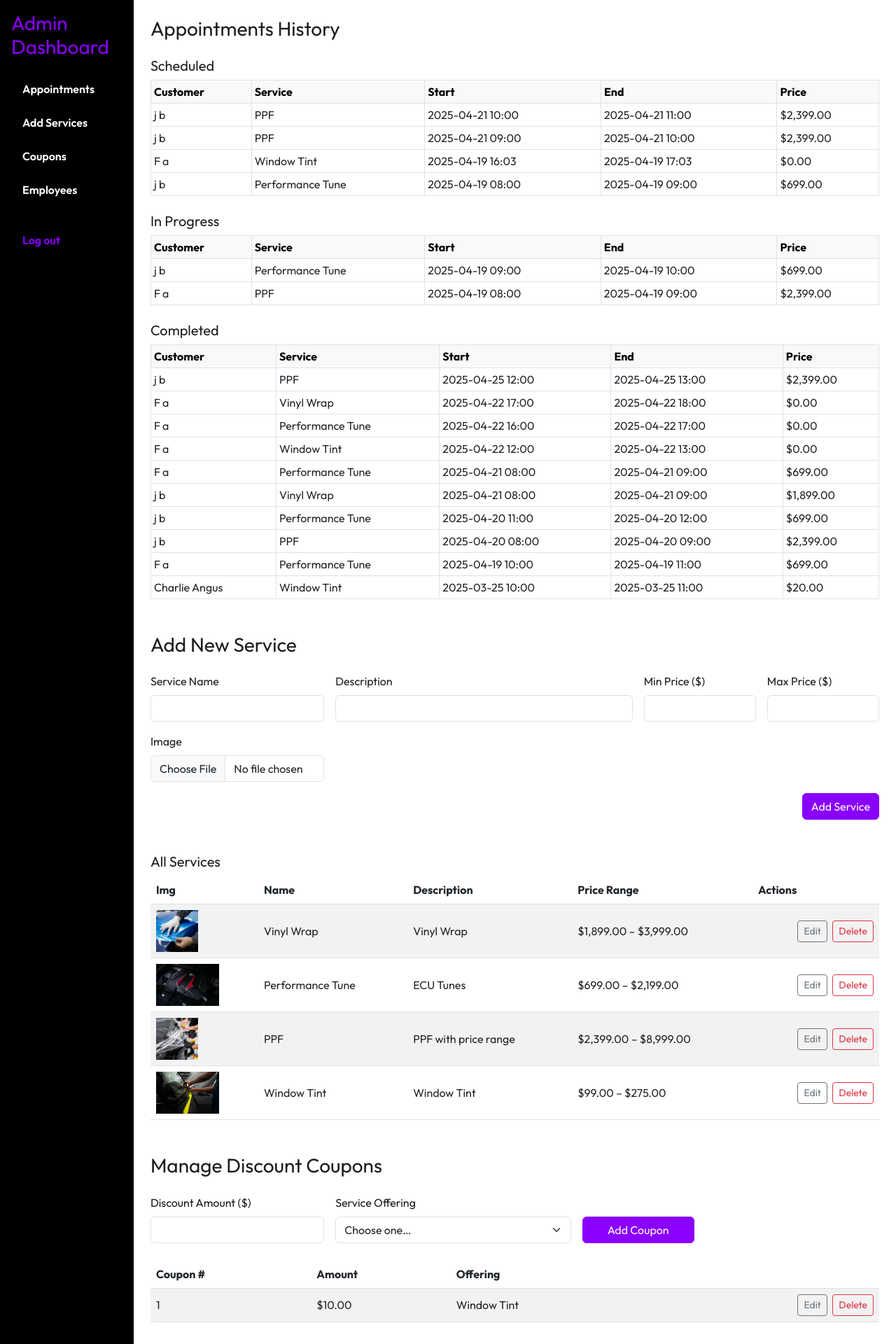
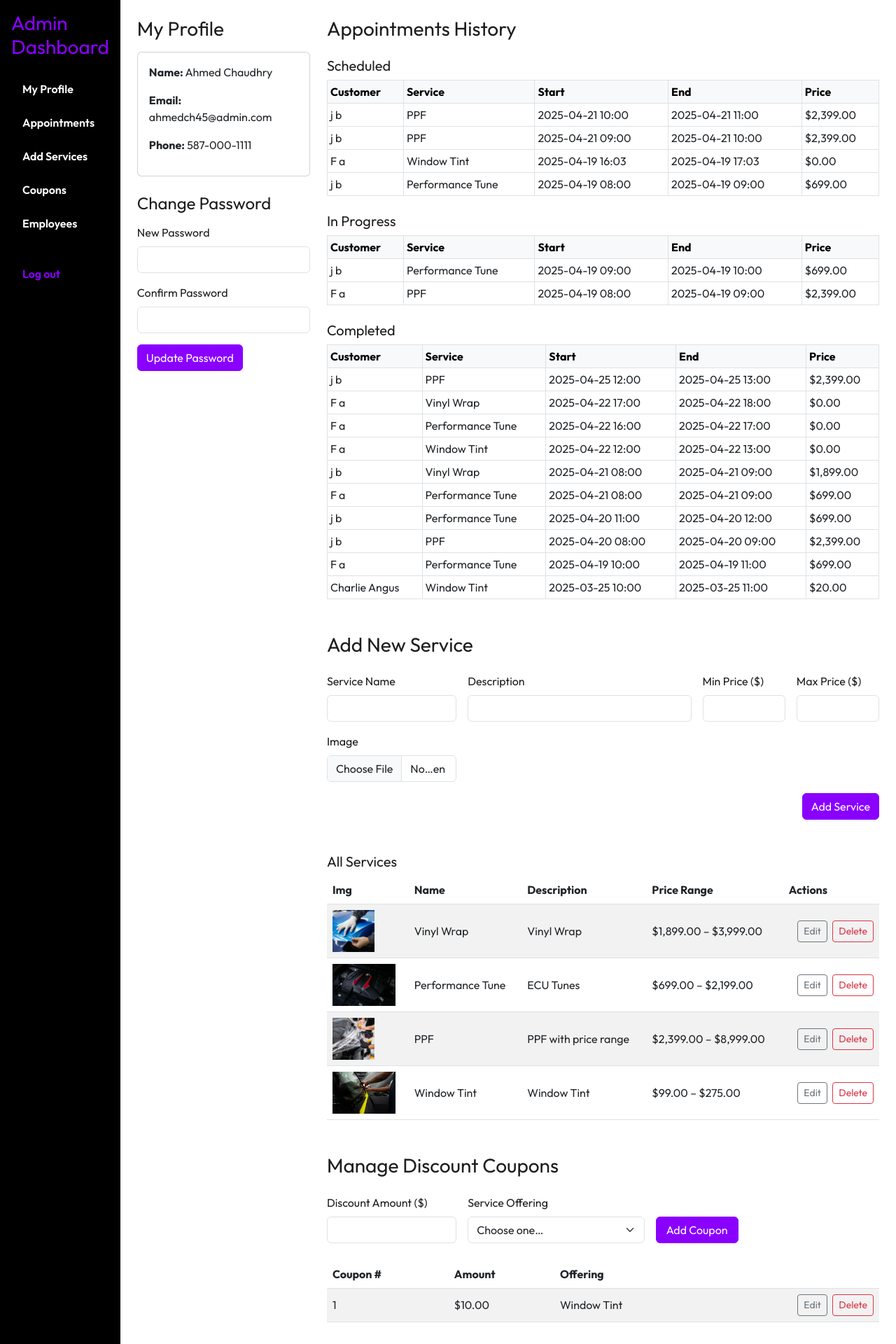
Before and after one commit to Farhad-Alizada/Autobody-Booking-System, a PHP site: page /admin.php in a window 1280 px wide. Shown: the top 1920 px of the page at 70% size. Run offline with PHP 8.4, Linux system fonts and the light colour scheme; a user stored in the database is signed in; data comes from the database, SQL or seed files in the repository.

Commit message:
Added change password feature in admin.

```diff
--- a/admin.php
+++ b/admin.php
@@ -2,15 +2,28 @@
 session_start();
 require_once 'db_connect.php';
 
+// only admins
 if (!isset($_SESSION['user']) || $_SESSION['user']['AccessLevel'] !== 'Admin') {
   header('Location: login.html');
   exit();
 }
+
+// fetch current admin info
+$stmt = $pdo->prepare("
+  SELECT FirstName, LastName, Email, PhoneNumber
+    FROM Users
+   WHERE UserID = ?
+");
+$stmt->execute([$_SESSION['user']['UserID']]);
+$admin = $stmt->fetch(PDO::FETCH_ASSOC)
+       ?: ['FirstName'=>'','LastName'=>'','Email'=>'','PhoneNumber'=>''];
+
+// fetch service offerings for add‑employee dropdown
 $serviceOfferings = $pdo
   ->query("SELECT OfferingID, OfferingName FROM ServiceOffering ORDER BY OfferingName")
   ->fetchAll(PDO::FETCH_ASSOC);
 
-// ── fetch appointments by status ─────────────────────────────────────────
+// helper to pull appointments by status
 function fetchAppointments($pdo, $status) {
   $stmt = $pdo->prepare("
     SELECT
@@ -20,28 +33,27 @@ function fetchAppointments($pdo, $status) {
       S.EndDate,
       S.TotalPrice
     FROM Schedule S
-    JOIN Customer C      ON S.CustomerUserID = C.UserID
-    JOIN Users U         ON C.UserID         = U.UserID
-    JOIN ServiceOffering SO ON S.OfferingID  = SO.OfferingID
+    JOIN Customer C         ON S.CustomerUserID = C.UserID
+    JOIN Users U            ON C.UserID         = U.UserID
+    JOIN ServiceOffering SO ON S.OfferingID     = SO.OfferingID
     WHERE S.Status = ?
     ORDER BY S.StartDate DESC
   ");
   $stmt->execute([$status]);
   return $stmt->fetchAll(PDO::FETCH_ASSOC);
 }
+$scheduled  = fetchAppointments($pdo,'Scheduled');
+$inProgress = fetchAppointments($pdo,'In Progress');
+$completed  = fetchAppointments($pdo,'Completed');
 
-$scheduled  = fetchAppointments($pdo, 'Scheduled');
-$inProgress = fetchAppointments($pdo, 'In Progress');
-$completed  = fetchAppointments($pdo, 'Completed');
+// fetch services list
+$services = $pdo
+  ->query("SELECT OfferingID, OfferingName, ServiceDescription, MinPrice, MaxPrice, ImagePath
+           FROM ServiceOffering
+           ORDER BY OfferingID DESC")
+  ->fetchAll(PDO::FETCH_ASSOC);
 
-// ── fetch services ───────────────────────────────────────────────────────
-$services = $pdo->query("
-  SELECT OfferingID, OfferingName, ServiceDescription, MinPrice, MaxPrice, ImagePath
-  FROM ServiceOffering
-  ORDER BY OfferingID DESC
-")->fetchAll(PDO::FETCH_ASSOC);
-
-// ── fetch coupons (now sorted ASC by CouponNumber) ────────────────────────
+// fetch coupons for this admin
 $couponsQ = $pdo->prepare("
   SELECT DC.CouponNumber, DC.DiscountAmount, SO.OfferingName, SO.MaxPrice
     FROM DiscountCoupon DC
@@ -52,9 +64,9 @@ $couponsQ = $pdo->prepare("
 $couponsQ->execute([$_SESSION['user']['UserID']]);
 $coupons = $couponsQ->fetchAll(PDO::FETCH_ASSOC);
 
-// ── fetch employees ──────────────────────────────────────────────────────
-$employees = $pdo->query("
-  SELECT
+// fetch all employees
+$employees = $pdo
+  ->query("SELECT
              U.UserID,
              CONCAT(U.FirstName,' ',U.LastName) AS name,
              U.Email,
@@ -65,18 +77,23 @@ $employees = $pdo->query("
            FROM Employee E
            JOIN Users U ON E.UserID = U.UserID
            LEFT JOIN ScheduleEmployee SE ON E.UserID = SE.EmployeeUserID
-  GROUP BY E.UserID
-")->fetchAll(PDO::FETCH_ASSOC);
+           GROUP BY E.UserID")
+  ->fetchAll(PDO::FETCH_ASSOC);
 ?>
-
-
 <!DOCTYPE html>
 <html lang="en">
 <head>
-  <meta charset="UTF-8"><meta name="viewport" content="width=device-width,initial-scale=1.0">
+  <meta charset="UTF-8">
+  <meta name="viewport" content="width=device-width,initial-scale=1">
   <title>WrapLab Admin Dashboard</title>
-  <link rel="stylesheet" href="https://cdn.jsdelivr.net/npm/bootstrap@5.3.0/dist/css/bootstrap.min.css">
-  <link href="https://fonts.googleapis.com/css2?family=Outfit:wght@400;600;700&display=swap" rel="stylesheet">
+  <link
+    href="https://cdn.jsdelivr.net/npm/bootstrap@5.3.0/dist/css/bootstrap.min.css"
+    rel="stylesheet"
+  >
+  <link
+    href="https://fonts.googleapis.com/css2?family=Outfit:wght@400;600;700&display=swap"
+    rel="stylesheet"
+  >
   <link rel="stylesheet" href="styles.css">
 </head>
 <body class="d-flex">
@@ -85,15 +102,65 @@ $employees = $pdo->query("
   <nav id="sidebar" class="bg-black text-white p-3">
     <h3 class="text-purple mb-4">Admin Dashboard</h3>
     <ul class="nav flex-column">
+      <li class="nav-item mb-2"><a class="nav-link text-white" href="#my-profile">My Profile</a></li>
       <li class="nav-item mb-2"><a class="nav-link text-white" href="#appointments-history">Appointments</a></li>
       <li class="nav-item mb-2"><a class="nav-link text-white" href="#add-services">Add Services</a></li>
       <li class="nav-item mb-2"><a class="nav-link text-white" href="#coupon-panel">Coupons</a></li>
       <li class="nav-item mb-2"><a class="nav-link text-white" href="#assign-employees">Employees</a></li>
-      <li class="nav-item mt-4"><a class="nav-link text-purple" href="login.html">Log out</a></li>
+      <li class="nav-item mt-4"><a class="nav-link text-purple" href="login.php">Log out</a></li>
     </ul>
   </nav>
 
+  <!-- MAIN CONTENT (30% / 70% split) -->
+  <div class="flex-grow-1">
     <div class="container-fluid p-4">
+      <div class="row">
+
+        <!-- PROFILE & CHANGE PASSWORD (30%) -->
+        <div class="col-lg-3 mb-5">
+          <section id="my-profile">
+            <h3 class="mb-3">My Profile</h3>
+            <div class="card mb-4">
+              <div class="card-body">
+                <p><strong>Name:</strong> <?= htmlspecialchars("{$admin['FirstName']} {$admin['LastName']}") ?></p>
+                <p><strong>Email:</strong> <?= htmlspecialchars($admin['Email']) ?></p>
+                <p><strong>Phone:</strong> <?= htmlspecialchars($admin['PhoneNumber']) ?></p>
+              </div>
+            </div>
+
+            <h4 class="mb-3">Change Password</h4>
+            <form id="password-form" action="update_password.php" method="POST" class="row g-3">
+              <div class="col-12">
+                <label for="new_pwd" class="form-label">New Password</label>
+                <input
+                  type="password"
+                  id="new_pwd"
+                  name="new_password"
+                  class="form-control"
+                  minlength="6"
+                  required
+                >
+              </div>
+              <div class="col-12">
+                <label for="confirm_pwd" class="form-label">Confirm Password</label>
+                <input
+                  type="password"
+                  id="confirm_pwd"
+                  name="confirm_password"
+                  class="form-control"
+                  minlength="6"
+                  required
+                >
+              </div>
+              <div class="col-12">
+                <button type="submit" class="btn btn-primary">Update Password</button>
+              </div>
+            </form>
+          </section>
+        </div>
+
+
+      <div class="col-lg-9">
 
           <!-- APPOINTMENTS HISTORY -->
           <section id="appointments-history" class="mb-5">
@@ -103,7 +170,11 @@ $employees = $pdo->query("
             <table class="table table-sm table-bordered mb-4">
               <thead class="table-light">
                 <tr>
-            <th>Customer</th><th>Service</th><th>Start</th><th>End</th><th>Price</th>
+                  <th>Customer</th>
+                  <th>Service</th>
+                  <th>Start</th>
+                  <th>End</th>
+                  <th>Price</th>
                 </tr>
               </thead>
               <tbody>
@@ -120,11 +191,18 @@ $employees = $pdo->query("
                 <?php endforeach; endif; ?>
               </tbody>
             </table>
+
             <!-- In Progress -->
             <h5>In Progress</h5>
             <table class="table table-sm table-bordered mb-4">
               <thead class="table-light">
-          <tr><th>Customer</th><th>Service</th><th>Start</th><th>End</th><th>Price</th></tr>
+                <tr>
+                  <th>Customer</th>
+                  <th>Service</th>
+                  <th>Start</th>
+                  <th>End</th>
+                  <th>Price</th>
+                </tr>
               </thead>
               <tbody>
                 <?php if (empty($inProgress)): ?>
@@ -140,11 +218,18 @@ $employees = $pdo->query("
                 <?php endforeach; endif; ?>
               </tbody>
             </table>
+
             <!-- Completed -->
             <h5>Completed</h5>
             <table class="table table-sm table-bordered mb-5">
               <thead class="table-light">
-          <tr><th>Customer</th><th>Service</th><th>Start</th><th>End</th><th>Price</th></tr>
+                <tr>
+                  <th>Customer</th>
+                  <th>Service</th>
+                  <th>Start</th>
+                  <th>End</th>
+                  <th>Price</th>
+                </tr>
               </thead>
               <tbody>
                 <?php if (empty($completed)): ?>
@@ -165,7 +250,13 @@ $employees = $pdo->query("
           <!-- ADD SERVICE -->
           <section id="add-services" class="mb-5">
             <h3 class="mb-4">Add New Service</h3>
-      <form id="service-form" action="add_service.php" method="POST" enctype="multipart/form-data" class="row g-3">
+            <form
+              id="service-form"
+              action="add_service.php"
+              method="POST"
+              enctype="multipart/form-data"
+              class="row g-3"
+            >
               <div class="col-md-3">
                 <label class="form-label">Service Name</label>
                 <input name="serviceName" class="form-control" required>
@@ -176,15 +267,34 @@ $employees = $pdo->query("
               </div>
               <div class="col-md-2">
                 <label class="form-label">Min Price ($)</label>
-          <input id="minPrice" name="minPrice" type="number" step="0.01" class="form-control" required>
+                <input
+                  id="minPrice"
+                  name="minPrice"
+                  type="number"
+                  step="0.01"
+                  class="form-control"
+                  required
+                >
               </div>
               <div class="col-md-2">
                 <label class="form-label">Max Price ($)</label>
-          <input id="maxPrice" name="maxPrice" type="number" step="0.01" class="form-control" required>
+                <input
+                  id="maxPrice"
+                  name="maxPrice"
+                  type="number"
+                  step="0.01"
+                  class="form-control"
+                  required
+                >
               </div>
               <div class="col-md-3">
                 <label class="form-label">Image</label>
-          <input name="serviceImage" type="file" accept="image/*" class="form-control">
+                <input
+                  name="serviceImage"
+                  type="file"
+                  accept="image/*"
+                  class="form-control"
+                >
               </div>
               <div class="col-12 text-end">
                 <button class="btn btn-primary">Add Service</button>
@@ -192,7 +302,7 @@ $employees = $pdo->query("
             </form>
           </section>
 
-    <!-- ALL SERVICES -->
+          <!-- ALL SERVICES TABLE -->
           <h5 class="mt-4 mb-2">All Services</h5>
           <table class="table table-striped align-middle mb-5">
             <thead>
@@ -201,11 +311,15 @@ $employees = $pdo->query("
               </tr>
             </thead>
             <tbody>
-        <?php foreach($services as $s): ?>
+              <?php foreach ($services as $s): ?>
                 <tr>
                   <td>
-            <?php if($s['ImagePath']): ?>
-              <img src="<?=htmlspecialchars($s['ImagePath'])?>" class="img-fluid" style="max-height:60px">
+                    <?php if ($s['ImagePath']): ?>
+                      <img
+                        src="<?=htmlspecialchars($s['ImagePath'])?>"
+                        class="img-fluid"
+                        style="max-height:60px"
+                      >
                     <?php endif; ?>
                   </td>
                   <td><?=htmlspecialchars($s['OfferingName'])?></td>
@@ -214,10 +328,16 @@ $employees = $pdo->query("
                     $<?=number_format($s['MinPrice'],2)?> – $<?=number_format($s['MaxPrice'],2)?>
                   </td>
                   <td class="text-end">
-            <a href="edit_service.php?id=<?=$s['OfferingID']?>" class="btn btn-sm btn-outline-secondary me-1">Edit</a>
+                    <a
+                      href="edit_service.php?id=<?=$s['OfferingID']?>"
+                      class="btn btn-sm btn-outline-secondary me-1"
+                    >Edit</a>
                     <form action="delete_service.php" method="POST" class="d-inline">
                       <input type="hidden" name="offering_id" value="<?=$s['OfferingID']?>">
-              <button class="btn btn-sm btn-outline-danger" onclick="return confirm('Delete this service?')">Delete</button>
+                      <button
+                        class="btn btn-sm btn-outline-danger"
+                        onclick="return confirm('Delete this service?')"
+                      >Delete</button>
                     </form>
                   </td>
                 </tr>
@@ -228,25 +348,44 @@ $employees = $pdo->query("
           <!-- COUPON PANEL -->
           <section id="coupon-panel" class="mb-5">
             <h3 class="mb-4">Manage Discount Coupons</h3>
-      <form id="coupon-form" action="add_coupon.php" method="POST" class="row g-3 mb-4">
+            <form
+              id="coupon-form"
+              action="add_coupon.php"
+              method="POST"
+              class="row g-3 mb-4"
+            >
               <div class="col-md-3">
                 <label class="form-label">Discount Amount ($)</label>
-          <input id="discountAmt" name="amount" type="number" step="0.01" class="form-control" required>
+                <input
+                  id="discountAmt"
+                  name="amount"
+                  type="number"
+                  step="0.01"
+                  class="form-control"
+                  required
+                >
               </div>
               <div class="col-md-4">
                 <label class="form-label">Service Offering</label>
-          <select id="couponSvc" name="offering_id" class="form-select" required>
+                <select
+                  id="couponSvc"
+                  name="offering_id"
+                  class="form-select"
+                  required
+                >
                   <option value="">Choose one…</option>
-            <?php foreach($services as $svc): ?>
-              <option value="<?=$svc['OfferingID']?>"
-                      data-max="<?=$svc['MaxPrice']?>">
+                  <?php foreach ($services as $svc): ?>
+                    <option
+                      value="<?=$svc['OfferingID']?>"
+                      data-max="<?=$svc['MaxPrice']?>"
+                    >
                       <?=htmlspecialchars($svc['OfferingName'])?>
                       (max $<?=number_format($svc['MaxPrice'],2)?>)
                     </option>
                   <?php endforeach; ?>
                 </select>
               </div>
-        <input type="hidden" name="admin_id" value="<?= $_SESSION['user']['UserID'] ?>">
+              <input type="hidden" name="admin_id" value="<?=$_SESSION['user']['UserID']?>">
               <div class="col-md-2 align-self-end">
                 <button class="btn btn-primary w-100">Add Coupon</button>
               </div>
@@ -254,19 +393,27 @@ $employees = $pdo->query("
 
             <table class="table table-striped align-middle mb-5">
               <thead>
-          <tr><th>Coupon #</th><th>Amount</th><th>Offering</th><th></th></tr>
+                <tr>
+                  <th>Coupon #</th><th>Amount</th><th>Offering</th><th></th>
+                </tr>
               </thead>
               <tbody>
-          <?php foreach($coupons as $c): ?>
+                <?php foreach ($coupons as $c): ?>
                   <tr>
                     <td><?=$c['CouponNumber']?></td>
                     <td>$<?=number_format($c['DiscountAmount'],2)?></td>
                     <td><?=htmlspecialchars($c['OfferingName'])?></td>
                     <td class="text-end">
-              <a href="edit_coupon.php?id=<?=$c['CouponNumber']?>" class="btn btn-sm btn-outline-secondary me-1">Edit</a>
+                      <a
+                        href="edit_coupon.php?id=<?=$c['CouponNumber']?>"
+                        class="btn btn-sm btn-outline-secondary me-1"
+                      >Edit</a>
                       <form action="delete_coupon.php" method="POST" class="d-inline">
                         <input type="hidden" name="coupon_number" value="<?=$c['CouponNumber']?>">
-                <button class="btn btn-sm btn-outline-danger" onclick="return confirm('Delete this coupon?')">Delete</button>
+                        <button
+                          class="btn btn-sm btn-outline-danger"
+                          onclick="return confirm('Delete this coupon?')"
+                        >Delete</button>
                       </form>
                     </td>
                   </tr>
@@ -275,7 +422,7 @@ $employees = $pdo->query("
             </table>
           </section>
 
-     <!-- ▶︎ Employees -->
+          <!-- EMPLOYEES TABLE -->
           <section id="assign-employees" class="mb-5">
             <h3 class="mb-4">Employees</h3>
             <table class="table table-striped align-middle">
@@ -295,14 +442,16 @@ $employees = $pdo->query("
                     <td><?=htmlspecialchars($e['Specialization'])?></td>
                     <td><?=$e['jobs']?></td>
                     <td class="text-end">
-              <a href="edit_employee.php?id=<?=$e['UserID']?>"
-                 class="btn btn-sm btn-outline-secondary me-1">Edit</a>
+                      <a
+                        href="edit_employee.php?id=<?=$e['UserID']?>"
+                        class="btn btn-sm btn-outline-secondary me-1"
+                      >Edit</a>
                       <form action="delete_employee.php" method="POST" class="d-inline">
                         <input type="hidden" name="user_id" value="<?=$e['UserID']?>">
-                <button class="btn btn-sm btn-outline-danger"
-                        onclick="return confirm('Delete this employee?')">
-                  Delete
-                </button>
+                        <button
+                          class="btn btn-sm btn-outline-danger"
+                          onclick="return confirm('Delete this employee?')"
+                        >Delete</button>
                       </form>
                     </td>
                   </tr>
@@ -311,10 +460,15 @@ $employees = $pdo->query("
             </table>
           </section>
 
- <!-- ▶︎ Add New Employee -->
+          <!-- ADD NEW EMPLOYEE -->
           <section id="add-employee" class="mb-5">
             <h3 class="mb-4">Add New Employee</h3>
-      <form action="add_employee.php" method="POST" class="row g-3" style="max-width:800px;">
+            <form
+              action="add_employee.php"
+              method="POST"
+              class="row g-3"
+              style="max-width:800px;"
+            >
               <div class="col-md-4">
                 <label class="form-label">First Name</label>
                 <input name="first_name" class="form-control" required>
@@ -335,9 +489,9 @@ $employees = $pdo->query("
                 <label class="form-label">Specialization</label>
                 <select name="specialization" class="form-select" required>
                   <option value="">Choose one…</option>
-    <?php foreach($serviceOfferings as $svc): ?>
-      <option value="<?= htmlspecialchars($svc['OfferingName']) ?>">
-        <?= htmlspecialchars($svc['OfferingName']) ?>
+                  <?php foreach ($serviceOfferings as $svc): ?>
+                    <option value="<?=htmlspecialchars($svc['OfferingName'])?>">
+                      <?=htmlspecialchars($svc['OfferingName'])?>
                     </option>
                   <?php endforeach; ?>
                 </select>
@@ -347,13 +501,28 @@ $employees = $pdo->query("
               </div>
             </form>
           </section>
+
+        </div><!-- /.col-lg-9 -->
+
+      </div><!-- /.row -->
     </div><!-- /.container-fluid -->
-
-  <!-- Employee Modal (unchanged) … -->
+  </div><!-- /.flex-grow-1 -->
 
   <script src="https://cdn.jsdelivr.net/npm/bootstrap@5.3.0/dist/js/bootstrap.bundle.min.js"></script>
   <script>
-    // ── Validate Add Service: min ≤ max ─────────────────────────────────
+
+
+    // ── Password mismatch alert ────────────────────────────────────────────────
+    document.getElementById('password-form').addEventListener('submit', function(e) {
+      const newPwd     = document.getElementById('new_pwd').value.trim();
+      const confirmPwd = document.getElementById('confirm_pwd').value.trim();
+      if (newPwd !== confirmPwd) {
+        e.preventDefault();
+        alert(`❗ Passwords do not match.`);
+        document.getElementById('confirm_pwd').focus();
+      }
+    });
+    // Service min ≤ max
     document.getElementById('service-form').addEventListener('submit', function(e) {
       const min = parseFloat(document.getElementById('minPrice').value) || 0;
       const max = parseFloat(document.getElementById('maxPrice').value) || 0;
@@ -364,26 +533,17 @@ $employees = $pdo->query("
       }
     });
 
-    // ── Validate Add Coupon: discount ≤ selected max ─────────────────────
+    // Coupon ≤ service max
     document.getElementById('coupon-form').addEventListener('submit', function(e) {
-      const amt   = parseFloat(document.getElementById('discountAmt').value) || 0;
-      const sel   = document.getElementById('couponSvc');
-      const max   = parseFloat(sel.selectedOptions[0].dataset.max) || 0;
+      const amt = parseFloat(document.getElementById('discountAmt').value) || 0;
+      const sel = document.getElementById('couponSvc');
+      const max = parseFloat(sel.selectedOptions[0].dataset.max) || 0;
       if (amt > max) {
         e.preventDefault();
         alert(`❗ Discount ($${amt.toFixed(2)}) cannot exceed service max price of $${max.toFixed(2)}.`);
         document.getElementById('discountAmt').focus();
       }
     });
-
-    // ── Employee‐modal wiring (unchanged) ────────────────────────────────
-    document.querySelectorAll('.view-employee').forEach(btn => {
-      btn.addEventListener('click', () => {
-        ['Name','Email','Phone','Title','Spec','Jobs'].forEach(f => {
-          document.getElementById('emp'+f).textContent = btn.dataset[f.toLowerCase()];
-        });
-      });
-    });
   </script>
 </body>
 </html>
```
Also changed, not shown: update_password.php (added, +51 -0 lines). Lines whose indentation alone changed are shown as unchanged.
